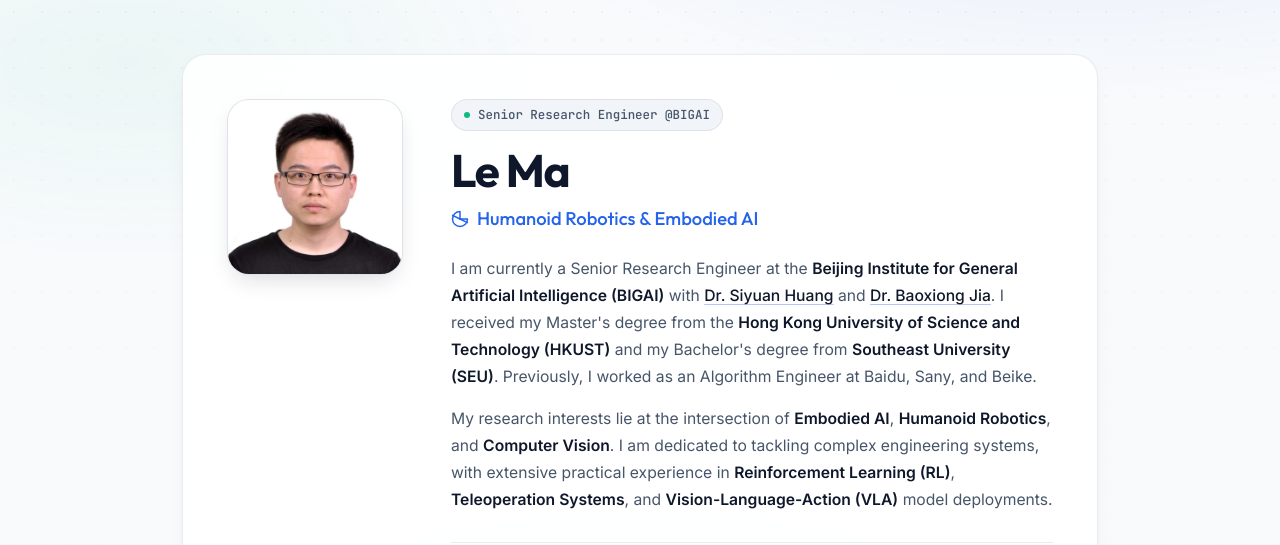
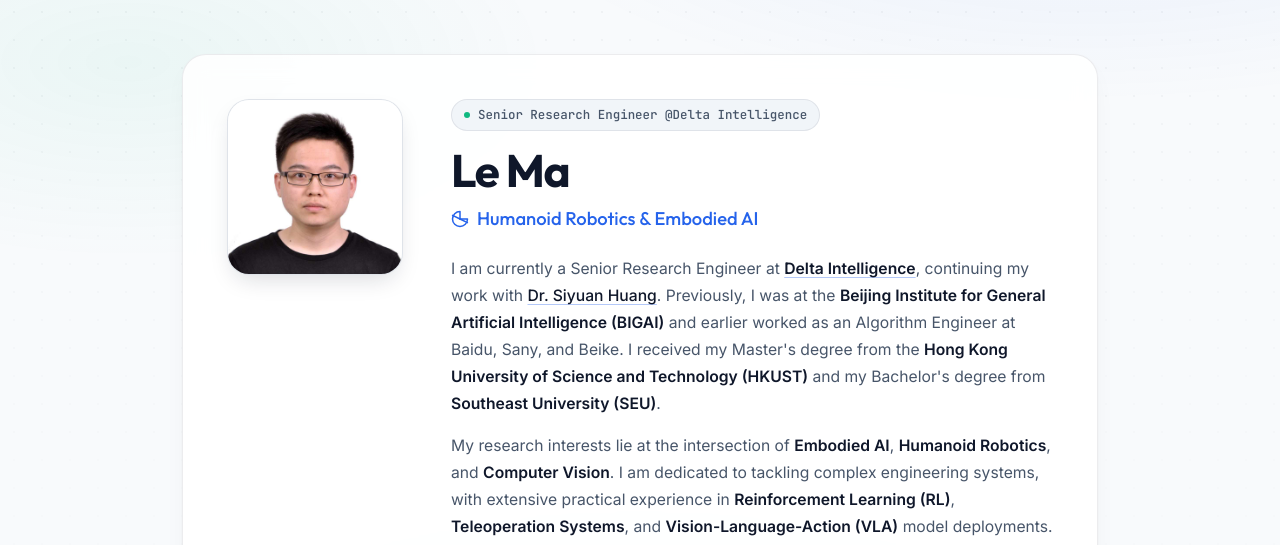
Before and after one commit to le-ma-3308/le-ma-3308.github.io, a plain HTML site: page index.html in a window 1280 px wide. Shown: the part 58-603 px from the top of the page. Drawn offline with Linux system fonts and the light colour scheme.

Commit message:
Update affiliation to Delta Intelligence

```diff
--- a/index.html
+++ b/index.html
@@ -722,7 +722,7 @@
                 <div class="profile-info">
                     <span class="hero-eyebrow">
                         <span class="dot"></span>
-                        Senior Research Engineer @BIGAI
+                        Senior Research Engineer @Delta Intelligence
                     </span>
                     <h1>Le Ma</h1>
                     <div class="profile-tagline">
@@ -736,13 +736,13 @@
                     </div>
 
                     <div class="profile-bio">
-                        <p>I am currently a Senior Research Engineer at the <strong>Beijing Institute for General
-                                Artificial Intelligence (BIGAI)</strong> with <a href="https://siyuanhuang.com/"
-                                target="_blank">Dr. Siyuan Huang</a> and <a href="https://buzz-beater.github.io/"
-                                target="_blank">Dr. Baoxiong Jia</a>. I received my Master's degree from the
-                            <strong>Hong Kong University of Science and Technology (HKUST)</strong> and my Bachelor's
-                            degree from <strong>Southeast University (SEU)</strong>. Previously, I worked as an
-                            Algorithm Engineer at Baidu, Sany, and Beike.</p>
+                        <p>I am currently a Senior Research Engineer at <a href="https://deltai.com/"
+                                target="_blank"><strong>Delta Intelligence</strong></a>, continuing my work with <a
+                                href="https://siyuanhuang.com/" target="_blank">Dr. Siyuan Huang</a>. Previously, I was
+                            at the <strong>Beijing Institute for General Artificial Intelligence (BIGAI)</strong> and
+                            earlier worked as an Algorithm Engineer at Baidu, Sany, and Beike. I received my Master's
+                            degree from the <strong>Hong Kong University of Science and Technology (HKUST)</strong> and
+                            my Bachelor's degree from <strong>Southeast University (SEU)</strong>.</p>
                         <p>My research interests lie at the intersection of <strong>Embodied AI</strong>,
                             <strong>Humanoid Robotics</strong>, and <strong>Computer Vision</strong>. I am dedicated
                             to tackling complex engineering systems, with extensive practical experience in
```
